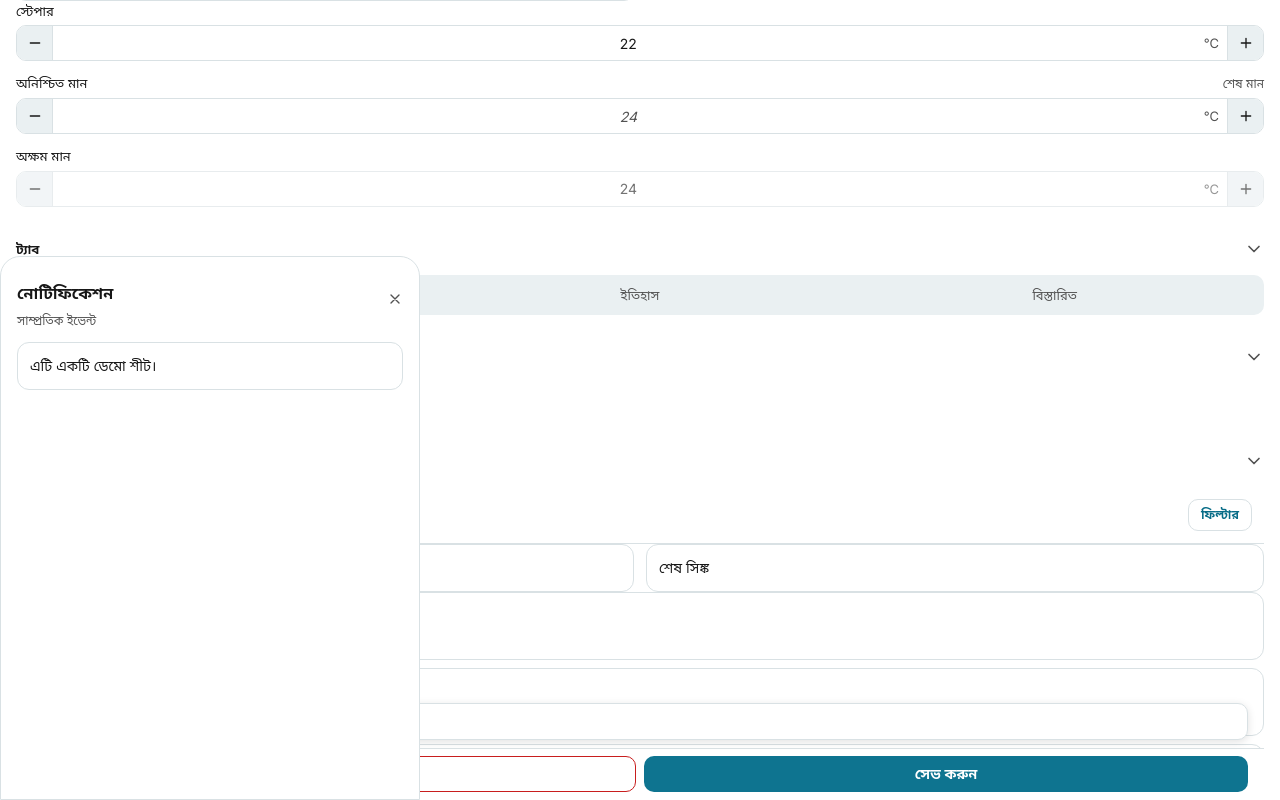
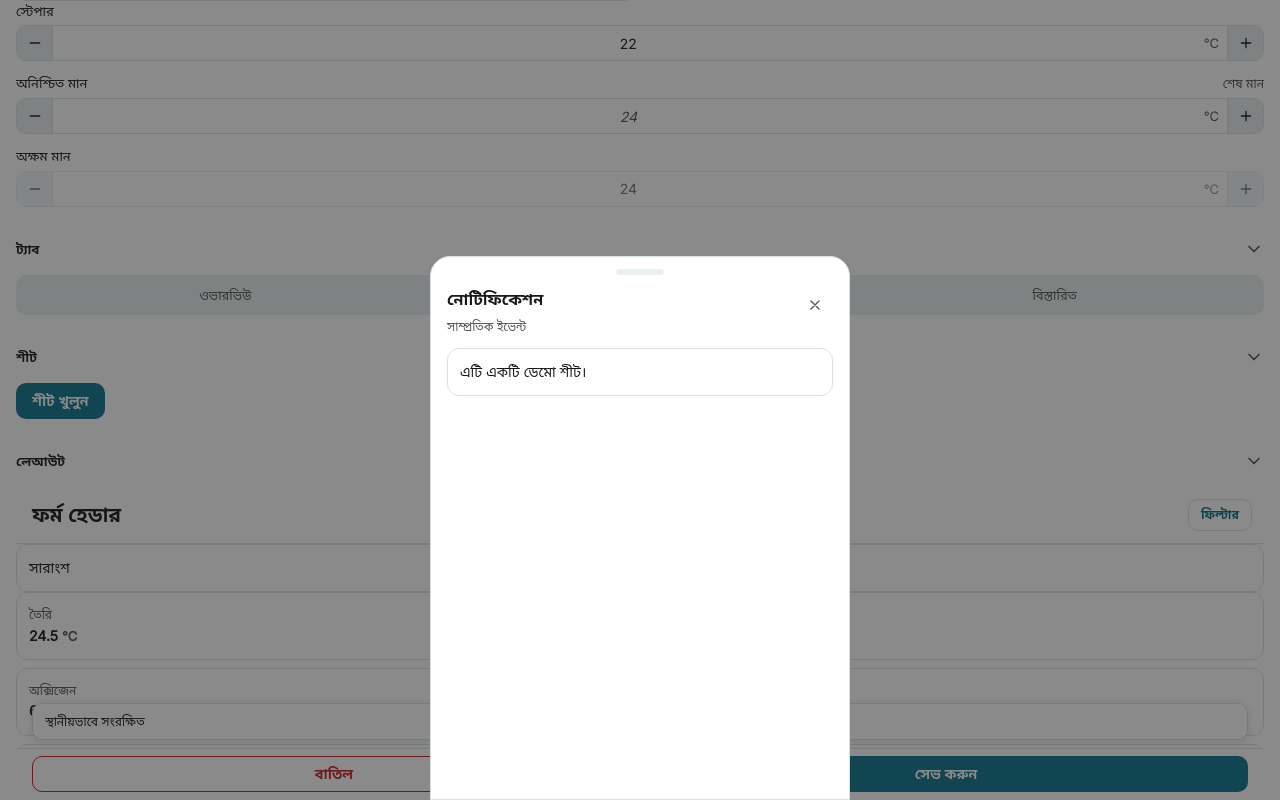
Before and after one commit to younoch/hatchery-frontend, a Vue app: page /dev/styleguide in a window 1280 px wide. Both pictures are taken after a click on the button "শীট খুলুন". Shown: the part 470-1270 px from the top of the page. Built offline with nearby package versions, Linux system fonts and the light colour scheme.

Commit message:
fix(ui): replace nonexistent utility classes in Sheet

```diff
--- a/src/shared/components/ui/Sheet.vue
+++ b/src/shared/components/ui/Sheet.vue
@@ -54,23 +54,19 @@ const sheetStyle = computed(() => ({
     </DialogTrigger>
 
     <DialogPortal>
-      <DialogOverlay class="fixed inset-0 z-40 bg-foreground/50" />
+      <DialogOverlay class="fixed bottom-[0] left-[0] right-[0] top-[0] z-40 bg-foreground/50" />
 
-      <DialogContent
-        :style="sheetStyle"
-        @keydown.esc.prevent="open = false"
-        :class="
+      <DialogContent :style="sheetStyle" @keydown.esc.prevent="open = false" :class="
           cn(
-            'fixed inset-x-0 bottom-[var(--sheet-offset-bottom)] z-50 mx-auto h-[68%] w-full max-w-[420px] rounded-t-sheet border border-border bg-card px-s-4 pb-s-4 pt-s-3',
+            'fixed left-[0] right-[0] bottom-[var(--sheet-offset-bottom)] z-50 mx-auto h-[68%] w-full max-w-[420px] rounded-t-sheet border border-border bg-card px-s-4 pb-s-4 pt-s-3',
             props.contentClass
           )
-        "
-      >
+        ">
         <div class="mx-auto flex w-full max-w-[420px] flex-col gap-s-3">
-          <div class="mx-auto h-1.5 w-12 rounded-full bg-muted" aria-hidden="true" />
+          <div class="mx-auto h-[0.375rem] w-[3rem] rounded-full bg-muted" aria-hidden="true" />
 
           <div class="flex items-start justify-between gap-s-3">
-            <div v-if="title || description" class="flex min-w-0 flex-1 flex-col gap-s-1">
+            <div v-if="title || description" class="flex min-w-[0] flex-1 flex-col gap-s-1">
               <DialogTitle v-if="title" class="text-h2 font-semibold text-foreground">
                 {{ title }}
               </DialogTitle>
@@ -81,21 +77,11 @@ const sheetStyle = computed(() => ({
             <div v-else class="flex-1" />
 
             <DialogClose as-child>
-              <button
-                type="button"
-                class="flex h-control w-control items-center justify-center rounded-control text-muted-foreground transition-colors hover:bg-muted active:bg-border focus-visible:outline-none"
-                :aria-label="t('common.close')"
-              >
-                <svg
-                  viewBox="0 0 24 24"
-                  class="h-4 w-4"
-                  fill="none"
-                  stroke="currentColor"
-                  stroke-width="2"
-                  stroke-linecap="round"
-                  stroke-linejoin="round"
-                  aria-hidden="true"
-                >
+              <button type="button"
+                class="flex h-control w-[var(--control-h)] shrink-0 items-center justify-center rounded-control text-muted-foreground transition-colors hover:bg-muted active:bg-border focus-visible:outline-none"
+                :aria-label="t('common.close')">
+                <svg viewBox="0 0 24 24" class="h-4 w-4" fill="none" stroke="currentColor" stroke-width="2"
+                  stroke-linecap="round" stroke-linejoin="round" aria-hidden="true">
                   <path d="M6 6l12 12M18 6L6 18" />
                 </svg>
               </button>
```
